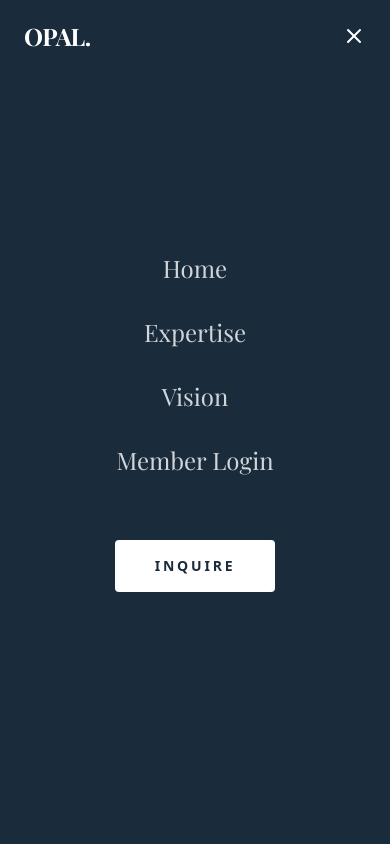
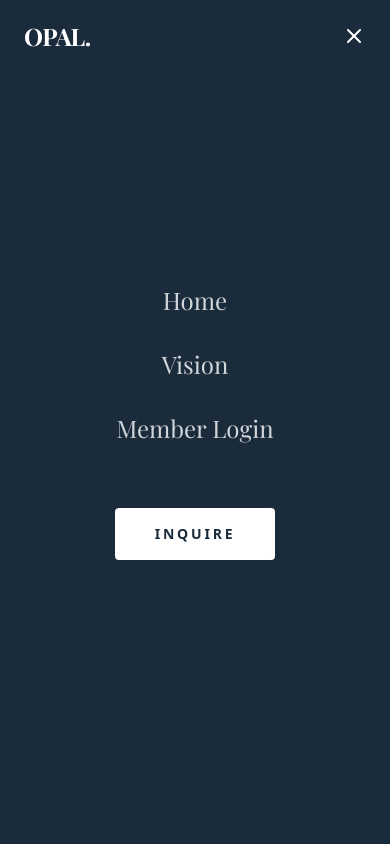
Before and after one commit to M-Shadab/olin-website, a Next.js app: page / in a window 390 px wide. Both pictures are taken after a click on the button "Toggle Menu". Shown: the top 844 px of the page. Built offline with nearby package versions, Linux system fonts and the light colour scheme; a web font is replaced by a local one.

Commit message:
unused menu options hidden

```diff
--- a/app/components/Header.tsx
+++ b/app/components/Header.tsx
@@ -97,14 +97,14 @@ export default function Header() {
         </button>
 
         {/* Mobile Menu Overlay */}
-        <div className={`fixed inset-0 bg-navy z-40 flex flex-col items-center justify-center transition-opacity duration-500 ${isMobileMenuOpen ? 'opacity-100 pointer-events-auto' : 'opacity-0 pointer-events-none'}`}>
+        <div className={`fixed inset-0 bg-navy z-40 flex flex-col items-center justify-center transition-opacity duration-100 ${isMobileMenuOpen ? 'opacity-100 pointer-events-auto' : 'opacity-0 pointer-events-none'}`}>
            <nav className="flex flex-col items-center gap-8 text-white/80">
               <Link href="/" onClick={toggleMenu} className="text-2xl font-playfair hover:text-gold transition-colors">
                 Home
               </Link>
-              <a href="#" onClick={toggleMenu} className="text-2xl font-playfair hover:text-gold transition-colors">
+              {/* <a href="#" onClick={toggleMenu} className="text-2xl font-playfair hover:text-gold transition-colors">
                 Expertise
-              </a>
+              </a> */}
               <Link href="/vision" onClick={toggleMenu} className="text-2xl font-playfair hover:text-gold transition-colors">
                 Vision
               </Link>
```
